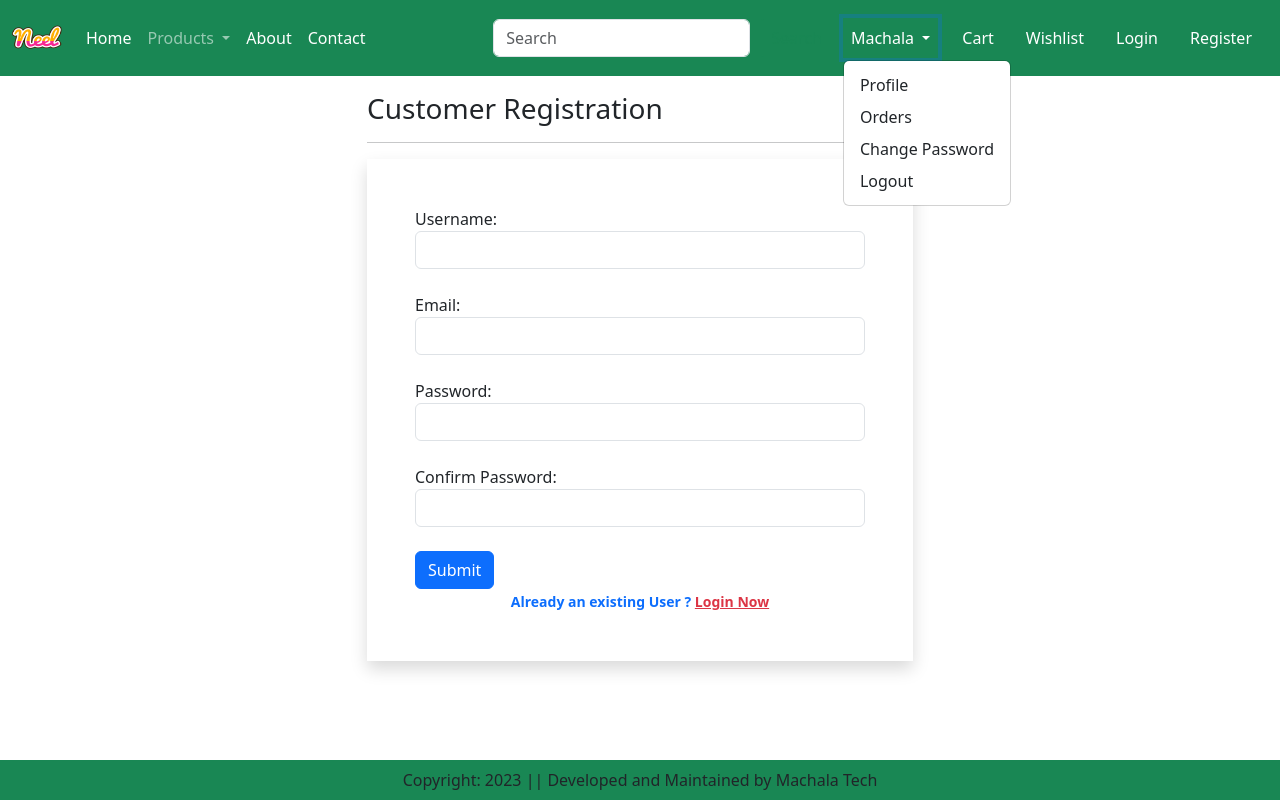
After one commit to haqq27/Dj-Ecom, a Django app: page /registration/ in a window 1280 px wide, after a click on "Machala". The commit adds this page. Run offline with Django 4.2, Linux system fonts and the light colour scheme; some libraries are stand-ins or nearby versions.

Commit message:
third day work commit

```diff
--- a/dj_ecom/dj_ecom/settings.py
+++ b/dj_ecom/dj_ecom/settings.py
@@ -116,10 +116,12 @@ USE_TZ = True
 # Static files (CSS, JavaScript, Images)
 # https://docs.djangoproject.com/en/4.2/howto/static-files/
 
-STATIC_URL = 'static/'
+STATIC_URL = '/static/'
 
-MEDIA_URL = 'media/'
+MEDIA_URL = '/media/'
 MEDIA_ROOT = BASE_DIR/'media'
+
+LOGIN_REDIRECT_URL = '/profile/'
 
 # Default primary key field type
 # https://docs.djangoproject.com/en/4.2/ref/settings/#default-auto-field
--- a/dj_ecom/main/admin.py
+++ b/dj_ecom/main/admin.py
@@ -1,5 +1,5 @@
 from django.contrib import admin
-from .models import Product
+from .models import Product, Customer
 # Register your models here.
 
 
@@ -8,3 +8,7 @@ from .models import Product
 @admin.register(Product)
 class ProductModelAdmin(admin.ModelAdmin):
     list_display = ['id', 'title', 'discount_price', 'category', 'product_image']
+
+@admin.register(Customer)
+class CustomerModelAdmin(admin.ModelAdmin):
+    list_display = ['id','user', 'mobile', 'state', 'zipcode']
--- /dev/null
+++ b/dj_ecom/main/forms.py
@@ -0,0 +1,45 @@
+from django import forms
+from django.contrib.auth.forms import UserCreationForm, AuthenticationForm, UsernameField
+from django.contrib.auth.models import User
+from .models import Customer
+
+class CustomerRegForm(UserCreationForm):
+
+    username =forms.CharField(widget=forms.TextInput(attrs={'autofocus':'True', 'class':'form-control'}))
+    email =forms.CharField(widget=forms.EmailInput(attrs={'class':'form-control'}))
+    password1 =forms.CharField(label='Password', widget=forms.PasswordInput(attrs={'class':'form-control'}))
+    password2 =forms.CharField(label='Confirm Password', widget=forms.PasswordInput(attrs={'class':'form-control'}))
+
+    class Meta:
+        model = User
+        fields = ['username', 'email', 'password1', 'password2']
+
+class LoginForm(AuthenticationForm):
+
+    username = UsernameField(widget=forms.TextInput(attrs={'autofocus':'True', 'class':'form-control'}))
+    password = forms.CharField(widget=forms.PasswordInput(attrs={'autocomplete':'current-password','class':'form-control'}))
+
+class UserUpdateForm(forms.ModelForm):
+    # email = forms.EmailField(required=False)
+    # first_name = forms.CharField(required=False)
+    # last_name = forms.CharField(required=False)
+
+    class Meta:
+        model = User
+        fields = ['first_name', 'last_name', 'email']
+        widgets = {
+            'email': forms.TextInput(attrs={'class':'form-control'}),
+            'first_name': forms.TextInput(attrs={'class':'form-control'}),
+            'last_name': forms.TextInput(attrs={'class':'form-control'}),
+        }
+
+class CustomerProfileForm(forms.ModelForm):
+
+    class Meta:
+        model = Customer
+        fields = ['mobile','state','zipcode']
+        widgets = {
+            'state': forms.TextInput(attrs={'class':'form-control'}),
+            'mobile': forms.TextInput(attrs={'class':'form-control'}),
+            'zipcode': forms.TextInput(attrs={'class':'form-control'}),
+        }
--- a/dj_ecom/main/templates/main/base.html
+++ b/dj_ecom/main/templates/main/base.html
@@ -16,6 +16,12 @@
 </head>
 <body>
     {% include "main/navbar.html" %}
+
+    {% if messages %}
+        {% for msg in messages %}
+            <div class="alert alert-{{msg.tags}}"> {{msg}} </div>
+        {% endfor%}
+    {% endif %}
 
     {% block banner-slider %} {% endblock banner-slider %}
     {% block info %} {% endblock info %}
--- /dev/null
+++ b/dj_ecom/main/templates/main/customer-reg.html
@@ -0,0 +1,41 @@
+{% extends 'main/base.html' %}
+{% load static %}
+
+{% block title %}
+    Registration
+{% endblock title%}
+
+{% block main-content %}
+
+    <div class="container ">
+        <div class="row my-3">
+            <div class="col-sm-6 offset-sm-3">
+                <h3>Customer Registration</h3>
+                <hr>
+
+                <form action="" method="post" novalidate class="shadow p-5">
+                    {% csrf_token %}
+
+                    <!-- {{form}} -->
+
+                    {% for fm in form %}
+                        {{fm.label_tag}} {{fm}} <small class="text-danger">{{fm.errors|striptags}}</small>
+                        <br>
+                    {% endfor%}
+                    <input type="submit" value="Submit" class="btn btn-primary"> <br>
+
+                    <div class="text-center text-primary fw-bold">
+                        <small> Already an existing User ? <a href="{% url 'login' %}" class="text-danger">Login Now</a></small>
+                    </div>
+
+                    {% if form.non_field_errors %}
+                        {% for error in form.non_field_errors %}
+                            <p class="alert alert-danger my-3">{{error}}</p>
+                        {% endfor %}
+                    {% endif %}
+                </form>
+
+            </div>
+        </div>
+    </div>
+{% endblock main-content %}
--- a/dj_ecom/main/templates/main/navbar.html
+++ b/dj_ecom/main/templates/main/navbar.html
@@ -32,10 +32,10 @@
             </ul>
           </li>
           <li class="nav-item">
-            <a class="nav-link text-white" href="#">About</a>
+            <a class="nav-link text-white" href="{% url 'about' %}">About</a>
           </li>
           <li class="nav-item">
-            <a class="nav-link text-white" href="#">Contact </a>
+            <a class="nav-link text-white" href="{% url 'contact' %}">Contact </a>
           </li>
 
           <!-- <li class="nav-item">
@@ -54,7 +54,7 @@
                 Machala
               </a>
               <ul class="dropdown-menu" aria-labelledby="profileDropdown">
-                <li><a class="dropdown-item" href="#">Profile</a></li>
+                <li><a class="dropdown-item" href="{% url 'profile' %}">Profile</a></li>
                 <li><a class="dropdown-item" href="#">Orders</a></li>
                 <li><a class="dropdown-item" href="#">Change Password</a></li>
                 <li><a class="dropdown-item" href="#">Logout</a></li>
@@ -69,10 +69,10 @@
             <a class="nav-link text-white" href="#">Wishlist</a>
         </li>
         <li class="nav-item mx-2">
-            <a class="nav-link text-white" href="#">Login</a>
+            <a class="nav-link text-white" href="{% url 'login' %}">Login</a>
         </li>
         <li class="nav-item mx-2">
-            <a class="nav-link text-white" href="#">Register</a>
+            <a class="nav-link text-white" href="{% url 'registration' %}">Register</a>
           </li>
       </ul>
 
--- a/dj_ecom/main/templates/main/product_detail.html
+++ b/dj_ecom/main/templates/main/product_detail.html
@@ -2,7 +2,7 @@
 {% load static %}
 
 {% block title %}
-    Category
+    {{object.title}} Detail
 {% endblock title%}
 
 {% block main-content %}
--- a/dj_ecom/main/urls.py
+++ b/dj_ecom/main/urls.py
@@ -3,12 +3,22 @@ from django.contrib import admin
 from django.urls import path
 from . import views
 from django.conf.urls.static import static
+from django.contrib.auth import views as auth_views
+from .forms import LoginForm
 
 
 urlpatterns = [
     path('', views.home, name = 'home'),
+    path('about/', views.about, name = 'about'),
+    path('contact/', views.contact, name = 'contact'),
     path('category/<slug:val>', views.CategoryView.as_view(), name= 'category'),
     path('product-detail/<int:pk>/', views.ProductDetailView.as_view(), name= 'product-detail'),
+
+    #authentication
+    path('registration/', views.CustomerRegView.as_view(), name = 'registration'),
+    path('accounts/login/', auth_views.LoginView.as_view(template_name= 'main/login.html', authentication_form=LoginForm), name='login'),
+    path('profile/', views.ProfileView.as_view(), name = 'profile'),
+
 ]
 
 urlpatterns += static(settings.MEDIA_URL, document_root = settings.MEDIA_ROOT)
--- a/dj_ecom/main/views.py
+++ b/dj_ecom/main/views.py
@@ -1,12 +1,22 @@
-from django.shortcuts import render
+from django.shortcuts import render,redirect
 from django.views.generic import ListView,DetailView, View
-from .models import Product
+from .models import Product, Customer
+from .forms import CustomerRegForm, UserUpdateForm, CustomerProfileForm
+from django.contrib import messages
 
 # Create your views here.
 
 def home(request):
 
     return render(request, 'main/home.html', )
+
+def about(request):
+
+    return render(request, 'main/about.html', )
+
+def contact(request):
+
+    return render(request, 'main/contact.html', )
 
 class CategoryView(View):
 
@@ -19,3 +29,40 @@ class CategoryView(View):
 class ProductDetailView(DetailView):
     model = Product
     template_name = 'main/product_detail.html'
+
+class CustomerRegView(View):
+
+    def get(self, *args, **kwargs):
+        form = CustomerRegForm()
+        return render(self.request, 'main/customer-reg.html', locals())
+
+    def post(self, *args, **kwargs):
+        form = CustomerRegForm(self.request.POST)
+        if form.is_valid():
+            form.save()
+            messages.success(self.request, 'Congratulations! User registered successfully.')
+        else:
+            messages.warning(self.request, 'Invalid Input Data')
+        return render(self.request, 'main/customer-reg.html', locals())
+
+class ProfileView(View):
+    def get(self, *args, **kwargs):
+        u_form = UserUpdateForm(instance=self.request.user)
+        c_form = CustomerProfileForm(instance=self.request.user)
+        return render(self.request, 'main/profile.html', locals())
+
+    def post(self, *args, **kwargs):
+        u_form = UserUpdateForm(self.request.POST, instance=self.request.user)
+        c_form = CustomerProfileForm(self.request.POST, instance=self.request.user.customer)
+        if u_form.is_valid() and c_form.is_valid():
+            u_form.save()
+            user = self.request.user
+            mobile = c_form.cleaned_data['mobile']
+            state = c_form.cleaned_data['state']
+            zipcode = c_form.cleaned_data['zipcode']
+            reg = Customer(user = user, mobile = mobile, state=state, zipcode = zipcode)
+            reg.save()
+            messages.success(self.request, f'Congratulations! Profile updated successfully')
+        else:
+            messages.warning(self.request, 'Invalid Input Data')
+        return render(self.request, 'main/profile.html', locals())
```
Also changed, not shown: dj_ecom/main/models.py (+11 -0 lines), dj_ecom/main/templates/main/about.html (added, +50 -0 lines), dj_ecom/main/templates/main/contact.html (added, +41 -0 lines), dj_ecom/main/templates/main/login.html (added, +43 -0 lines), dj_ecom/main/templates/main/profile.html (added, +46 -0 lines), dj_ecom/db.sqlite3, dj_ecom/main/migrations/0002_customer.py (added).
